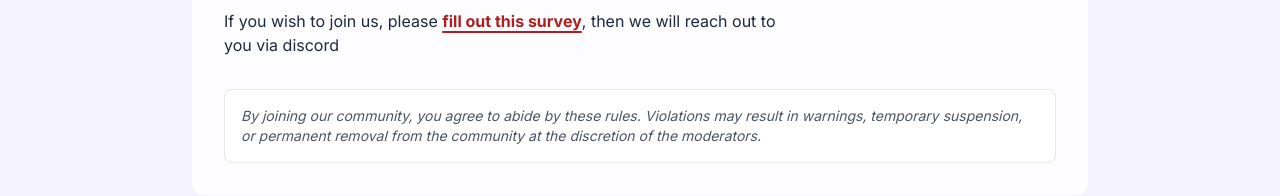
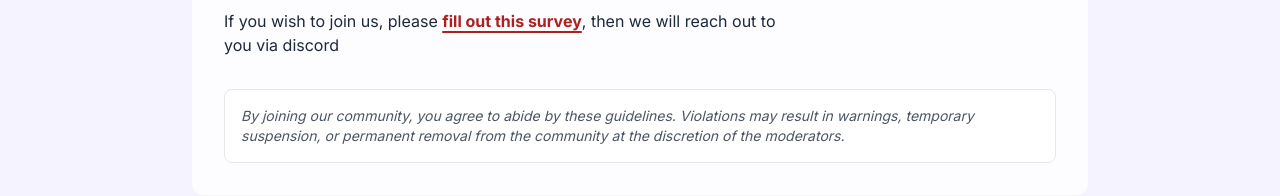
Before and after one commit to DementiaCraft/dementiacraft.github.io, a plain HTML site: page index.html in a window 1280 px wide. Shown: the part 3257-3453 px from the top of the page. Drawn offline with nearby package versions, Linux system fonts and the light colour scheme.

Commit message:
Update index.html
Minor edits

```diff
--- a/index.html
+++ b/index.html
@@ -252,7 +252,7 @@
 
                         </div>
                         <div class="mt-8 bg-white/90 p-4 rounded-lg border border-gray-200 slide-up" style="animation-delay: 0.4s;">
-                            <p class="text-gray-600 text-sm italic">By joining our community, you agree to abide by these rules. Violations may result in warnings, temporary suspension, or permanent removal from the community at the discretion of the moderators.</p>
+                            <p class="text-gray-600 text-sm italic">By joining our community, you agree to abide by these guidelines. Violations may result in warnings, temporary suspension, or permanent removal from the community at the discretion of the moderators.</p>
                         </div>
                     </div>
                 </div>
```
